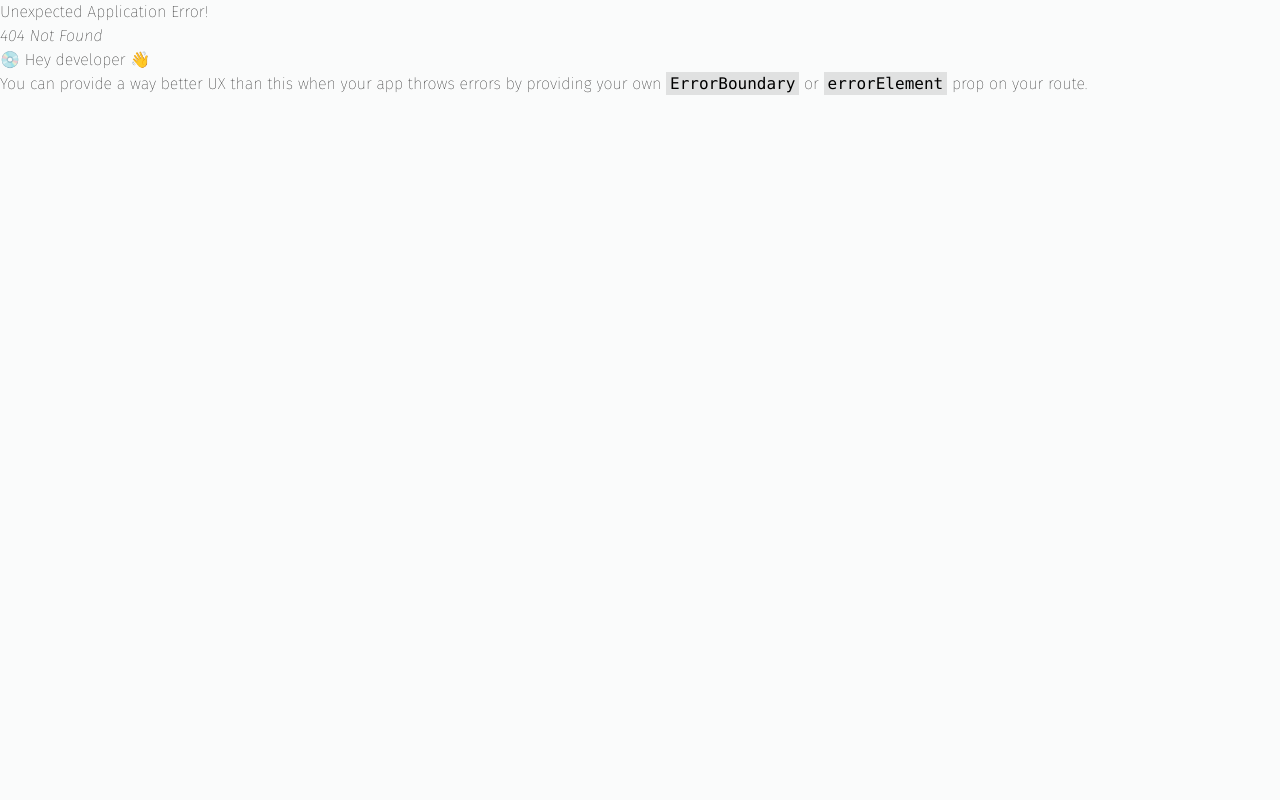
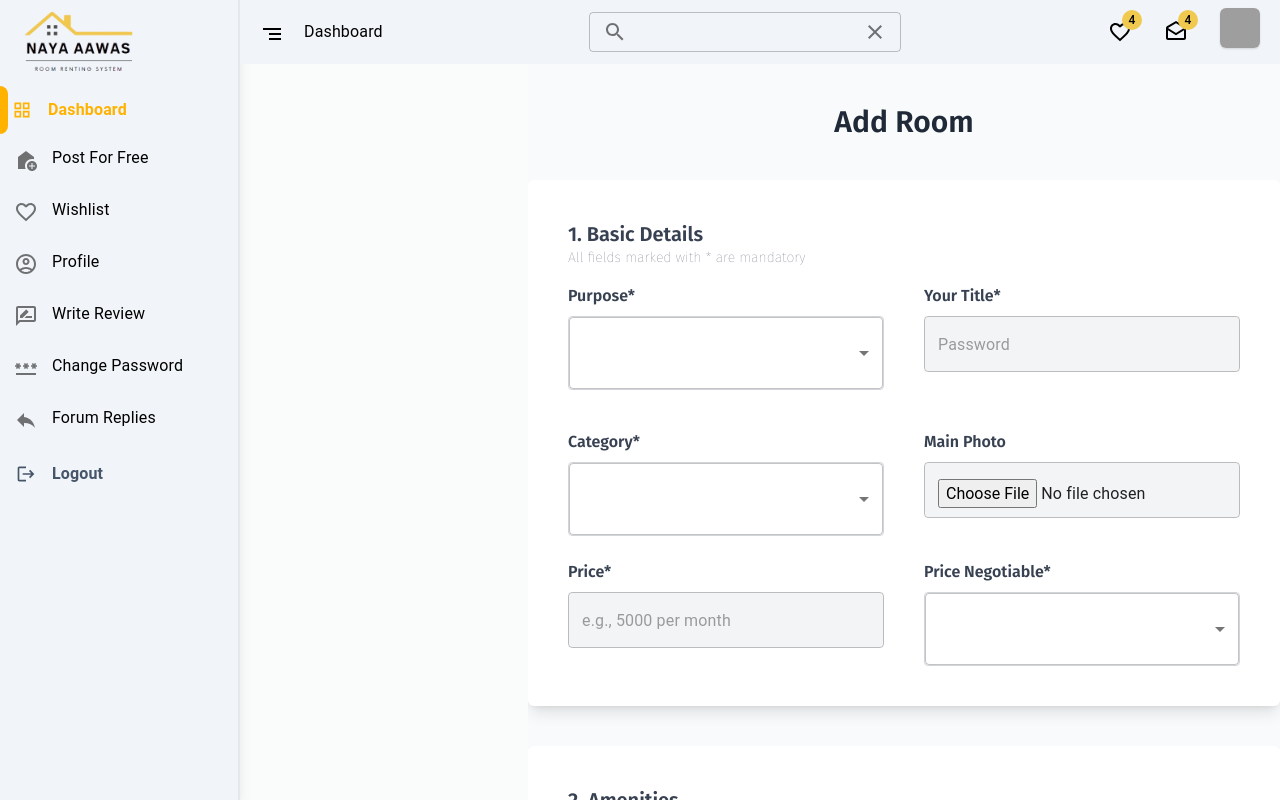
Before and after one commit to bhatta09/Room-Rental-System, a React (Vite) app: page /profile/post-room in a window 1280 px wide. Before the commit this address had no page. Built offline with nearby package versions, Linux system fonts and the light colour scheme; grey boxes are pictures that could not be loaded.

Commit message:
profile routes setup

```diff
--- a/src/App.jsx
+++ b/src/App.jsx
@@ -1,4 +1,9 @@
-import { createBrowserRouter, RouterProvider } from "react-router-dom";
+import {
+  createBrowserRouter,
+  createRoutesFromElements,
+  Route,
+  RouterProvider,
+} from "react-router-dom";
 import Home from "./pages/Home";
 import Contact from "./pages/Contact";
 import Login from "./pages/Login";
@@ -8,91 +13,53 @@ import About from "./pages/About";
 import Profile from "./pages/Profile";
 import RoomDetail from "./pages/RoomDetails";
 import EmailVerification from "./pages/EmailVerification";
-import { ToastContainer, toast } from "react-toastify";
+import { ToastContainer } from "react-toastify";
 import "react-toastify/dist/ReactToastify.css";
 import Blog from "./pages/Blog";
 import FAQ from "./pages/FAQ";
-import ShiftHome from "./pages/ShiftHome"
-import FindRoom from "./pages/FindRoom"
+import ShiftHome from "./pages/ShiftHome";
+import FindRoom from "./pages/FindRoom";
 import TermandCondition from "./pages/TermandCondition";
 import PP from "./pages/PP";
-import ProfileDashboard from "./components/ProfileDashboard/ProfileDashboard";
 import OnlinePayment from "./pages/OnlinePayment";
+import PostForFree from "./components/Profile/PostForFree";
+import Wishlist from "./components/Profile/Wishlist";
+import ChangeProfile from "./components/Profile/ChangeProfile";
+import WriteReview from "./components/Profile/WriteReview";
+import ChangePassword from "./components/Profile/ChangePassword";
+import ForumReplies from "./components/Profile/ForumReplies";
+import Dashboard from "./components/Profile/Dashboard";
+const App = () => {
+  const router = createBrowserRouter(
+    createRoutesFromElements(
+      <Route path="/" element={<Layout />}>
+        <Route path="" element={<Home />} />
+        <Route path="about" element={<About />} />
+        <Route path="login" element={<Login />} />
+        <Route path="sign-up" element={<SignUp />} />
+        <Route path="contact" element={<Contact />} />
+        <Route path="profile" element={<Profile />}>
+          <Route path="" element={<Dashboard />} />
 
-const App = () => {
-  const router = createBrowserRouter([
-    {
-      path: "/",
-      element: <Layout />,
-      children: [
-        {
-          path: "/",
-          element: <Home />,
-        },
-        {
-          path: "/contact",
-          element: <Contact />,
-        },
-        {
-          path: "/login",
-          element: <Login />,
-        },
-        {
-          path: "/sign-up",
-          element: <SignUp />,
-        },
-
-        {
-          path: "/about",
-          element: <About />,
-        },
-        {
-          path: "/profile",
-          element: <Profile />,
-        },
-        {
-          path: "/roomdetail",
-          element: <RoomDetail />,
-        },
-        {
-          path: "/emailverification",
-          element: <EmailVerification />,
-        },
-        {
-          path: "/faq",
-          element: <FAQ />,
-        },
-        {
-          path: "/blog",
-          element: <Blog />,
-        },
-        {
-          path: "/privacy",
-          element: <PP />,
-        },
-        {
-          path: "/terms",
-          element: <TermandCondition />,
-        },
-        {
-          path: "/profileDashboard",
-          element: <ProfileDashboard />,
-        },
-        {
-          path: "/shift-home",
-          element: <ShiftHome />,
-        },
-        {
-          path: "/online-payment",
-          element: <OnlinePayment />,
-        },
-        {
-          path: "/find-room",
-          element: <FindRoom />,
-        },
-      ],
-    },
-  ]);
+          <Route path="post-room" element={<PostForFree />} />
+          <Route path="wishlist" element={<Wishlist />} />
+          <Route path="change-password" element={<ChangeProfile />} />
+          <Route path="write-review" element={<WriteReview />} />
+          <Route path="change-profile" element={<ChangePassword />} />
+          <Route path="forum-replies" element={<ForumReplies />} />
+        </Route>
+        <Route path="roomdetail" element={<RoomDetail />} />
+        <Route path="emailverification" element={<EmailVerification />} />
+        <Route path="faq" element={<FAQ />} />
+        <Route path="blog" element={<Blog />} />
+        <Route path="privacy" element={<PP />} />
+        <Route path="terms" element={<TermandCondition />} />
+        <Route path="shift-home" element={<ShiftHome />} />
+        <Route path="online-payment" element={<OnlinePayment />} />
+        <Route path="find-room" element={<FindRoom />} />
+      </Route>
+    )
+  );
   return (
     <>
       <RouterProvider router={router} />
--- a/src/components/Profile/ProfileSidebar.jsx
+++ b/src/components/Profile/ProfileSidebar.jsx
@@ -19,7 +19,7 @@ import { Typography } from "@mui/material";
 const sidebarData = [
   {
     name: "Post For Free",
-    tab: "postforfree",
+    tab: "post-room",
     icon: <AddHomeIcon />,
   },
   {
@@ -29,37 +29,27 @@ const sidebarData = [
   },
   {
     name: "Profile",
-    tab: "changeprofile",
+    tab: "change-profile",
     icon: <AccountCircleOutlinedIcon sx={{ fontSize: 33 }} />,
   },
   {
     name: "Write Review",
-    tab: "writeReview",
+    tab: "write-review",
     icon: <RateReviewOutlinedIcon sx={{ fontSize: 33 }} />,
   },
   {
     name: "Change Password",
-    tab: "changepassword",
+    tab: "change-password",
     icon: <PasswordIcon sx={{ fontSize: 33 }} />,
   },
   {
     name: "Forum Replies",
-    tab: "forumReplies",
+    tab: "forum-replies",
     icon: <ReplyIcon sx={{ fontSize: 33 }} />,
   },
 ];
 
-const ProfileSidebar = ({ open, close }) => {
-  const location = useLocation();
-
-  const [tab, setTab] = useState("");
-  useEffect(() => {
-    const urlParams = new URLSearchParams(location.search);
-    const tabFromUrl = urlParams.get("tab");
-    if (tabFromUrl) {
-      setTab(tabFromUrl);
-    }
-  }, [location.search]);
+const ProfileSidebar = ({ open }) => {
   const dispatch = useDispatch();
   const navigate = useNavigate();
   const handleLogout = () => {
@@ -98,7 +88,7 @@ const ProfileSidebar = ({ open, close }) => {
                   key={index}
                   className={`relative cursor-pointer  p-3     hover:translate-x-6 transition ease-in-out duration-300 hover:bg-yellow-400/10 hover:text-yellow-400  before:content-[''] before:absolute before:top-1/2 before:left-[-0.5rem] before:transform before:-translate-y-1/2 before:w-0 before:h-0 before:bg-[#FFB200] hover:before:w-2 hover:before:h-full hover:before:rounded-r-md`}
                 >
-                  <Link to={`/profile/?tab=${data.tab}`}>
+                  <Link to={`/profile/${data.tab}`}>
                     <div className="flex">
                       <IconButton
                         sx={{
@@ -148,7 +138,7 @@ const ProfileSidebar = ({ open, close }) => {
                   key={index}
                   className={`relative cursor-pointer  p-3 hover:bg-yellow-400/10 hover:text-yellow-400  before:content-[''] before:absolute before:top-1/2 before:left-[-0.5rem] before:transform before:-translate-y-1/2 before:w-0 before:h-0 before:bg-[#FFB200] hover:before:w-2 hover:before:h-full hover:before:rounded-r-md`}
                 >
-                  <Link to={`/profile/?tab=${data.tab}`}>
+                  <Link to={`/profile/${data.tab}`}>
                     <div className="flex">
                       <IconButton
                         sx={{
--- a/src/pages/Profile.jsx
+++ b/src/pages/Profile.jsx
@@ -1,7 +1,6 @@
 import React, { useEffect, useState } from "react";
 import ProfileSidebar from "../components/Profile/ProfileSidebar";
-import Avatar from "@mui/material/Avatar";
-import { Link, useLocation } from "react-router-dom";
+import { Outlet, useLocation } from "react-router-dom";
 import PostForFree from "../components/Profile/PostForFree";
 import WriteReview from "../components/Profile/WriteReview";
 import Wishlist from "../components/Profile/Wishlist";
@@ -24,20 +23,6 @@ import SearchIcon from "@mui/icons-material/Search";
 import ClearIcon from "@mui/icons-material/Clear";
 import ProfileCard from "../components/Profile/ProfileCard";
 const Profile = () => {
-  const location = useLocation();
-  const [tab, setTab] = useState("");
-
-  useEffect(() => {
-    const urlParams = new URLSearchParams(location.search);
-    const tabFromUrl = urlParams.get("tab");
-
-    if (location.pathname === "/profile") {
-      setTab("");
-    } else if (tabFromUrl) {
-      setTab(tabFromUrl);
-    }
-  }, [location.pathname, location.search]);
-
   const [openSidebar, setOpenSidebar] = useState(true);
 
   const handleOpenSidebar = () => {
@@ -81,7 +66,7 @@ const Profile = () => {
               sx={{
                 "& .MuiBadge-badge": {
                   backgroundColor: "#f1c94e",
-                  color: "black", // Change background color
+                  color: "black",
                 },
               }}
             >
@@ -92,7 +77,7 @@ const Profile = () => {
               sx={{
                 "& .MuiBadge-badge": {
                   backgroundColor: "#f1c94e",
-                  color: "black", // Change background color
+                  color: "black",
                 },
               }}
             >
@@ -101,13 +86,7 @@ const Profile = () => {
             <ProfileCard />
           </div>
         </div>
-        {location.pathname === "/profile" && <Dashboard />}
-        {tab === "postforfree" && <PostForFree />}
-        {tab === "changeprofile" && <ChangeProfile />}
-        {tab === "forumReplies" && <ForumReplies />}
-        {tab === "changepassword" && <ChangePassword />}
-        {tab === "wishlist" && <Wishlist />}
-        {tab === "writeReview" && <WriteReview />}
+        <Outlet />
       </div>
     </div>
   );
```
